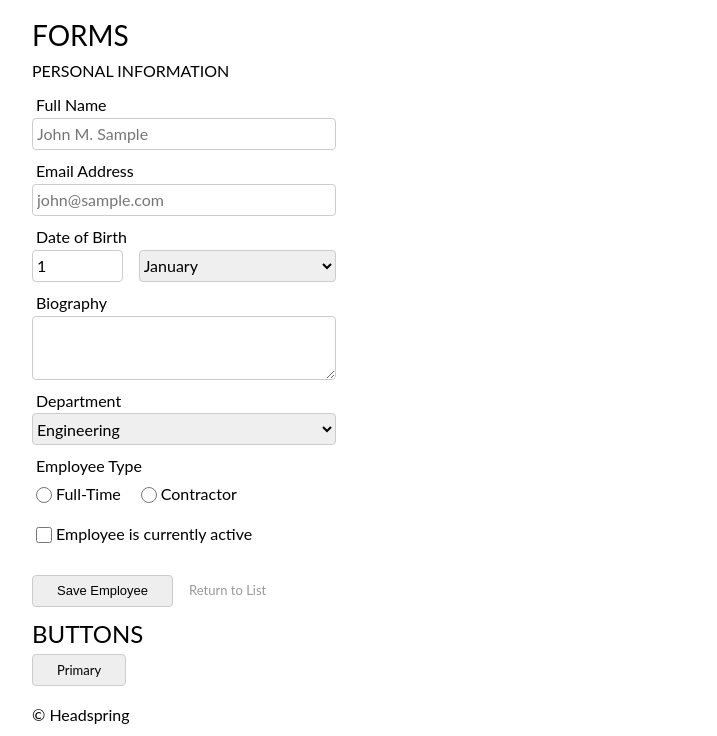
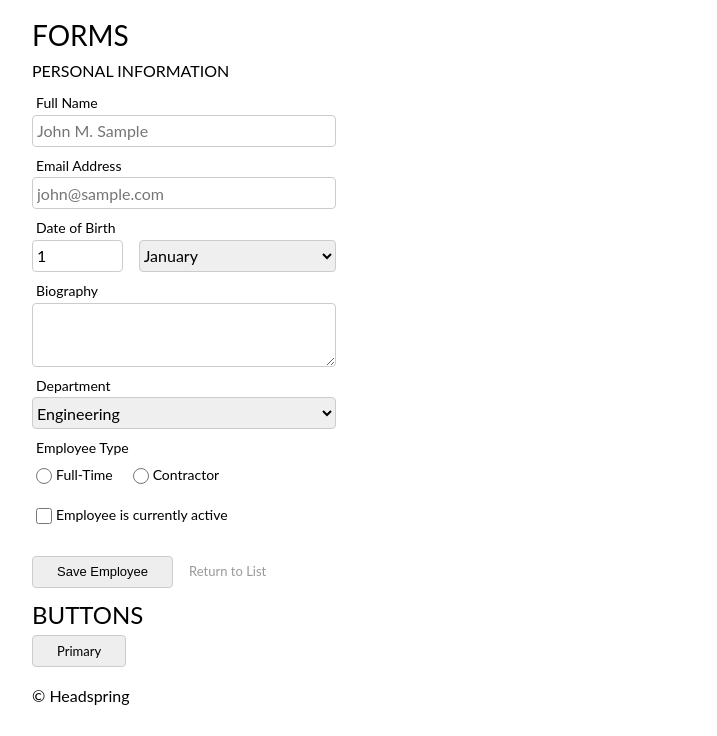
Before and after one commit to HeadspringLabs/Tributary, a plain HTML site: page index.html in a window 1280 px wide. Shown: the part 1489-2225 px from the top of the page, without its empty margins (144-861 px from the left). Drawn offline with Linux system fonts and the light colour scheme.

Commit message:
reduce size of form labels

```diff
--- a/css/typography.css
+++ b/css/typography.css
@@ -26,7 +26,11 @@ legend {
    margin: 0 0 8px;
 }
 
-label, input, select, textarea {
+label {
+   font-size: 14px;
+}
+
+input, select, textarea {
    font-size: 16px;
 }
 
```
